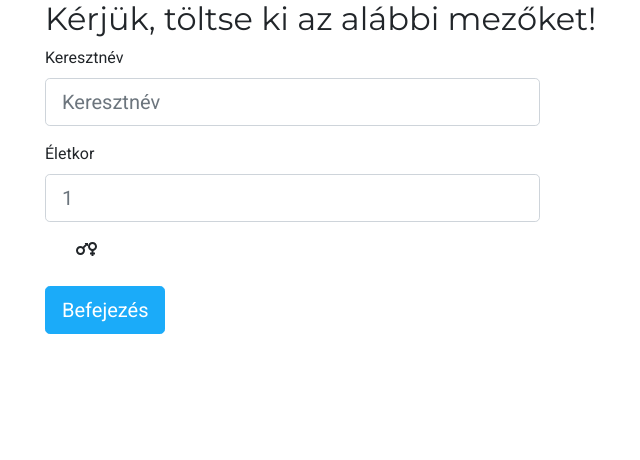
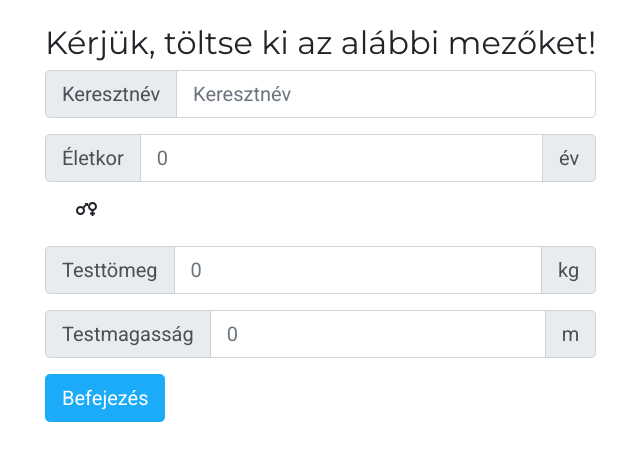
Before and after one commit to mkmDEV/biotech, an Angular app: page / in a window 1280 px wide. Shown: the top 460 px of the page, without its empty margins (39-679 px from the left). Built offline with nearby package versions, Linux system fonts and the light colour scheme.

Commit message:
refactor: fix layout and sketch up form fields

```diff
--- a/src/app/components/home/home.component.html
+++ b/src/app/components/home/home.component.html
@@ -1,6 +1,6 @@
 <header></header>
 
-<main class="container">
+<main class="container justify-content-center mt-4">
   <div class="row">
     <app-input-form></app-input-form>
   </div>
--- a/src/app/components/input-form/input-form.component.html
+++ b/src/app/components/input-form/input-form.component.html
@@ -7,29 +7,34 @@
              ngModelGroup="newCustomerData"
              #newCustomerData="ngModelGroup">
 
-          <div class="form-group form-row">
-            <label for="new-customer-name" class="col-sm-3">Keresztnév</label>
-            <div class="col-sm-9">
+          <div class="input-group input-group-lg mb-3">
+            <div class="input-group-prepend">
+              <span class="input-group-text inputGroup-sizing-lg" id="customer-name-label">Keresztnév</span>
+            </div>
             <input type="text"
                    id="new-customer-name"
+                   class="form-control"
                    name="name"
                    aria-label="given-name"
-                     class="form-control form-control-lg"
+                   aria-describedby="customer-name-label"
                    placeholder="Keresztnév"
                    ngModel>
           </div>
+
+          <div class="input-group input-group-lg mb-3">
+            <div class="input-group-prepend">
+              <span class="input-group-text inputGroup-sizing-lg" id="customer-age-label">Életkor</span>
             </div>
-
-          <div class="form-group form-row">
-            <label for="new-customer-age" class="col-sm-3">Életkor</label>
-            <div class="col-sm-9">
             <input type="number"
                    id="new-customer-age"
+                   class="form-control form-control-lg"
                    name="age"
                    aria-label="age"
-                     class="form-control form-control-lg"
-                     placeholder="1"
+                   aria-describedby="customer-age-label"
+                   placeholder="0"
                    ngModel>
+            <div class="input-group-append">
+              <span class="input-group-text">év</span>
             </div>
           </div>
 
@@ -40,6 +45,46 @@
                 <input type="checkbox" class="custom-control-input" id="customSwitches">
                 <fa-icon [icon]="faVenus"></fa-icon>
               </label>
+            </div>
+          </div>
+
+          <div class="input-group input-group-lg mb-3">
+            <div class="input-group-prepend">
+              <span class="input-group-text inputGroup-sizing-lg" id="customer-weight-label">Testtömeg</span>
+            </div>
+            <input type="number"
+                   id="new-customer-weight"
+                   class="form-control form-control-lg"
+                   name="weight"
+                   aria-label="weight"
+                   aria-describedby="customer-weight-label"
+                   placeholder="0"
+                   min="0"
+                   max="999"
+                   step="1"
+                   ngModel>
+            <div class="input-group-append">
+              <span class="input-group-text">kg</span>
+            </div>
+          </div>
+
+          <div class="input-group input-group-lg mb-3">
+            <div class="input-group-prepend">
+              <span class="input-group-text inputGroup-sizing-lg" id="customer-height-label">Testmagasság</span>
+            </div>
+            <input type="number"
+                   id="new-customer-height"
+                   class="form-control form-control-lg"
+                   name="height"
+                   aria-label="height"
+                   aria-describedby="customer-height-label"
+                   placeholder="0"
+                   min="0"
+                   max="3"
+                   step="0.01"
+                   ngModel>
+            <div class="input-group-append">
+              <span class="input-group-text">m</span>
             </div>
           </div>
 
```
Lines whose indentation alone changed are shown as unchanged.
